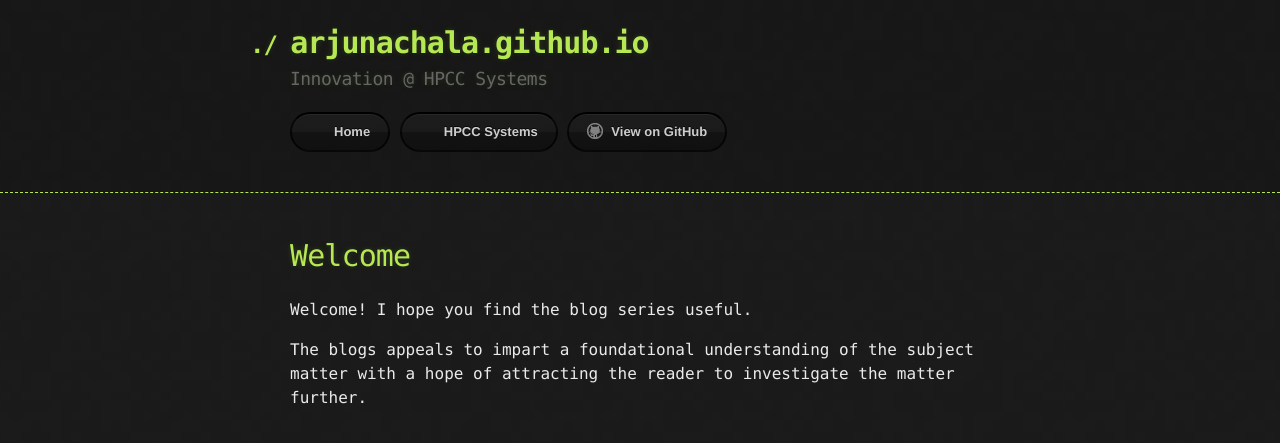
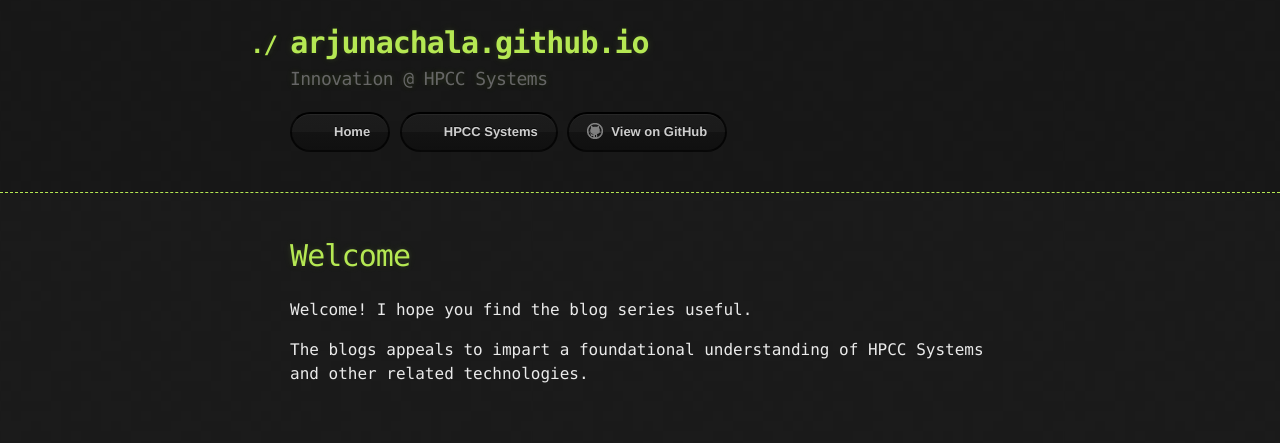
Before and after one commit to arjunachala/arjunachala.github.io, a Jekyll site: the page built from _posts/2017-9-25-Welcome.md, in a window 1280 px wide. Shown: the top 443 px of the page. Built offline with Jekyll 4.4.1, drawn with Linux system fonts in a browser that asks for light colours; our own code applies the rules of GitHub Pages for plain Markdown files.

Commit message:
Edit to the initial message

```diff
--- a/_posts/2017-9-25-Welcome.md
+++ b/_posts/2017-9-25-Welcome.md
@@ -1,3 +1,3 @@
 Welcome! I hope you find the blog series useful.
 
-The blogs appeals to impart a foundational understanding of the subject matter with a hope of attracting the reader to investigate the matter further.
+The blogs appeals to impart a foundational understanding of HPCC Systems and other related technologies.
```
